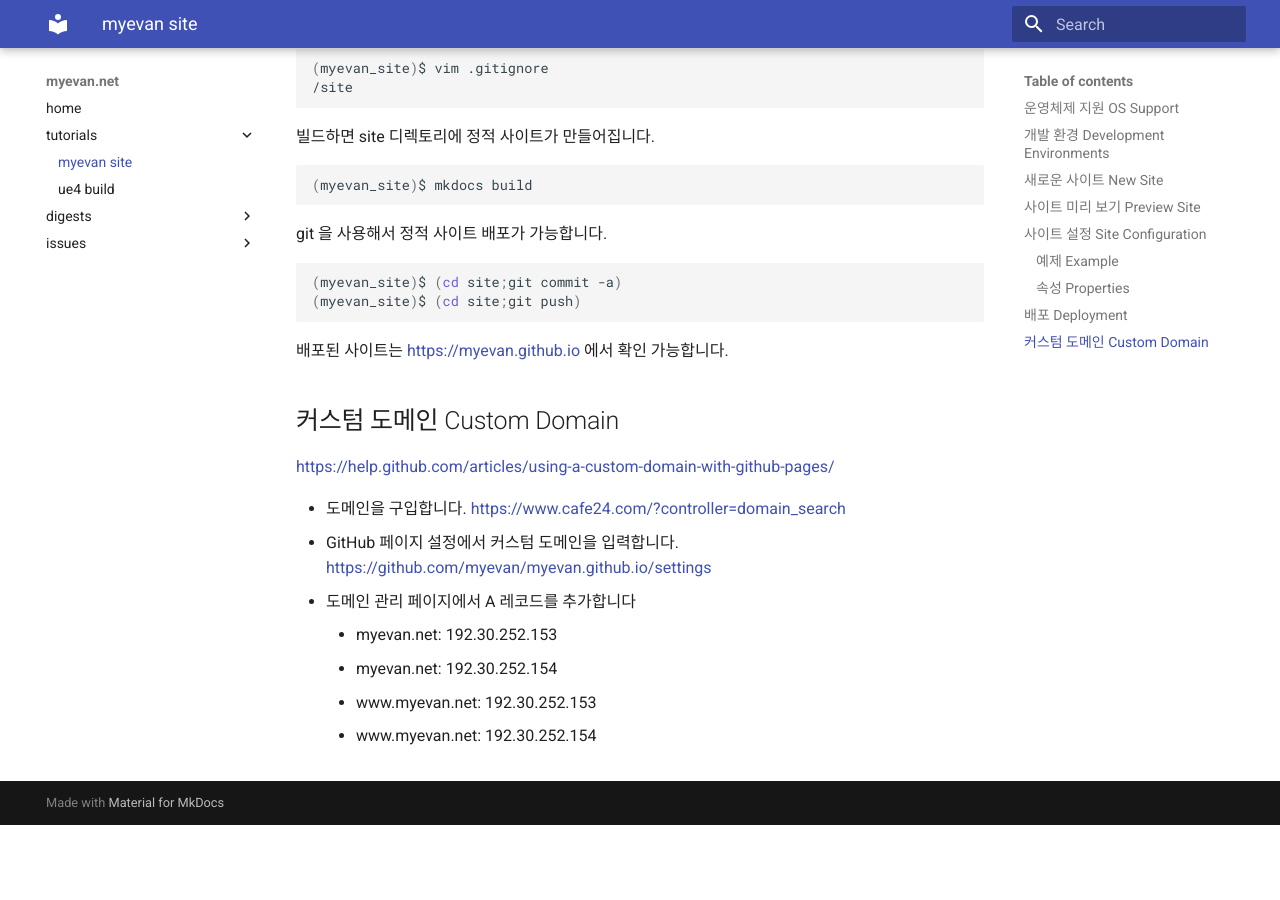
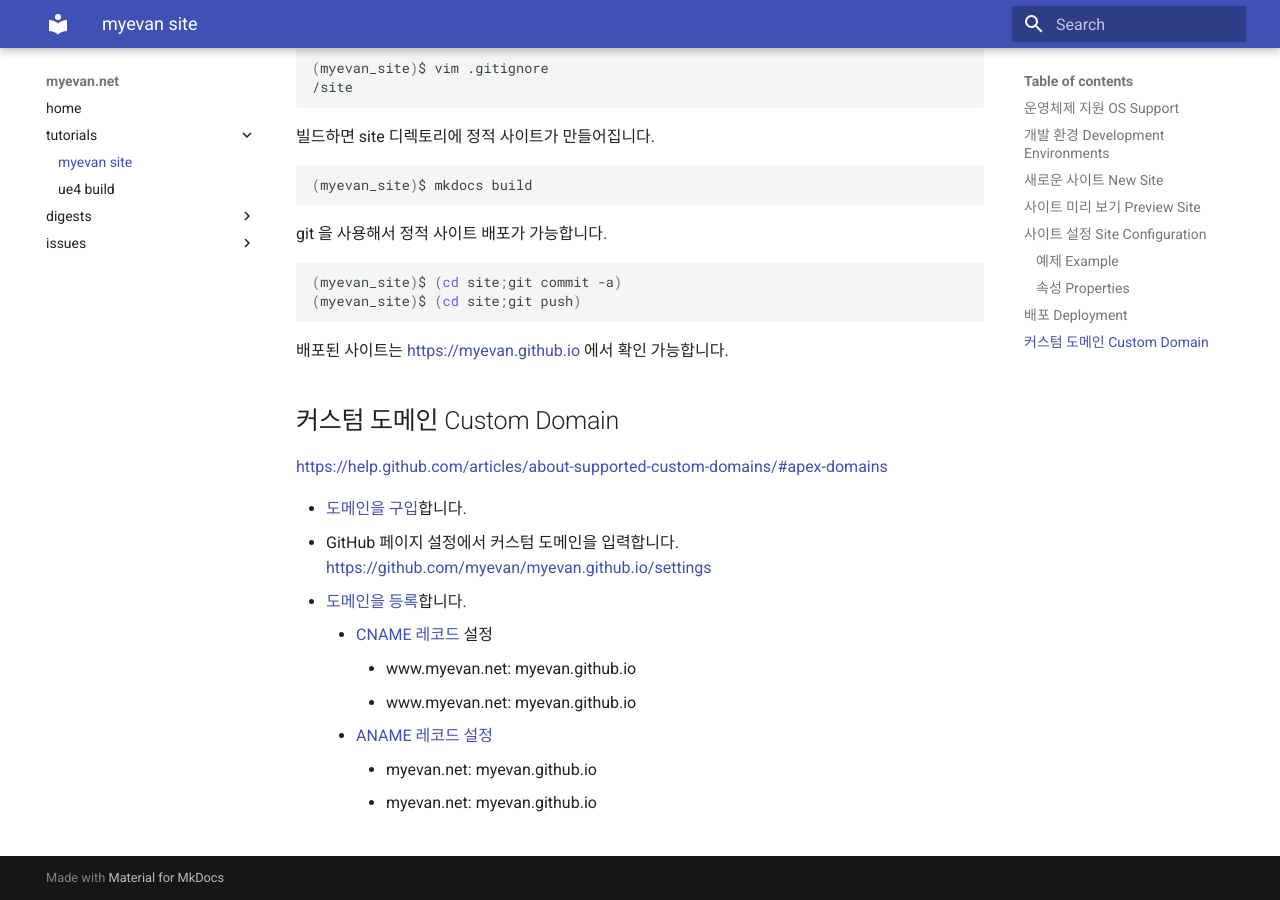
Before and after one commit to myevan/myevan-home, an MkDocs documentation site: the page built from docs/myevan_site_tutorial.md, in a window 1280 px wide and 900 px high, scrolled down 1844 px. Built offline with MkDocs 1.6.1 and Material for MkDocs 9.7.7, drawn with Linux system fonts in a browser that asks for light colours; old or Windows-style settings are respelled for this version of MkDocs; before the commit the page ends 2669 px from its top, so only the background shows below that.

Commit message:
빗자루넷 따라하기 커스텀 도메인 설정: A레코드 설정 제거하고 CNAME 과 ANAME 추가

```diff
--- a/docs/myevan_site_tutorial.md
+++ b/docs/myevan_site_tutorial.md
@@ -92,12 +92,14 @@ git 을 사용해서 정적 사이트 배포가 가능합니다.
 
 ## 커스텀 도메인 Custom Domain
 
-<https://help.github.com/articles/using-a-custom-domain-with-github-pages/>
+<https://help.github.com/articles/about-supported-custom-domains/#apex-domains>
 
-* 도메인을 구입합니다. <https://www.cafe24.com/?controller=domain_search>
+* [도메인을 구입](https://www.cafe24.com/?controller=domain_search)합니다.
 * GitHub 페이지 설정에서 커스텀 도메인을 입력합니다. <https://github.com/myevan/myevan.github.io/settings>
-* 도메인 관리 페이지에서 A 레코드를 추가합니다
-    * myevan.net: 192.30.252.153
-    * myevan.net: 192.30.252.154
-    * www.myevan.net: 192.30.252.153
-    * www.myevan.net: 192.30.252.154
+* [도메인을 등록](https://kr.dnsever.com/)합니다.
+    * [CNAME 레코드](https://help.github.com/articles/setting-up-a-www-subdomain/) 설정
+        * www.myevan.net: myevan.github.io
+        * www.myevan.net: myevan.github.io
+    * [ANAME 레코드](https://help.github.com/articles/setting-up-an-apex-domain/#configuring-an-alias-or-aname-record-with-your-dns-provider) [설정](http://blog.kr.dnsever.com/?p=332)
+        * myevan.net: myevan.github.io
+        * myevan.net: myevan.github.io
```
